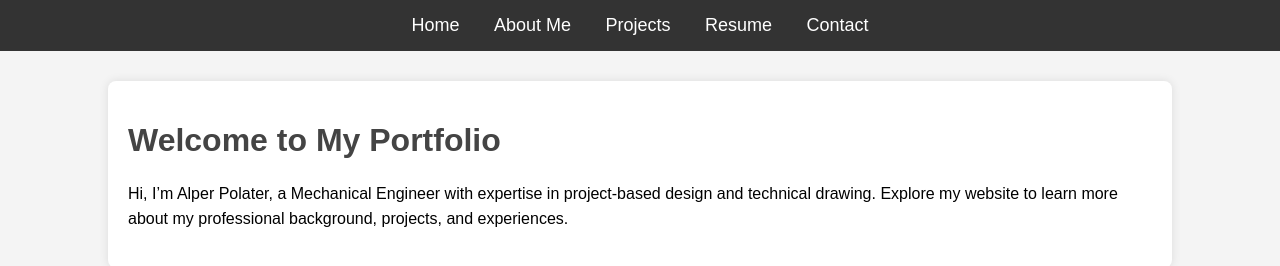
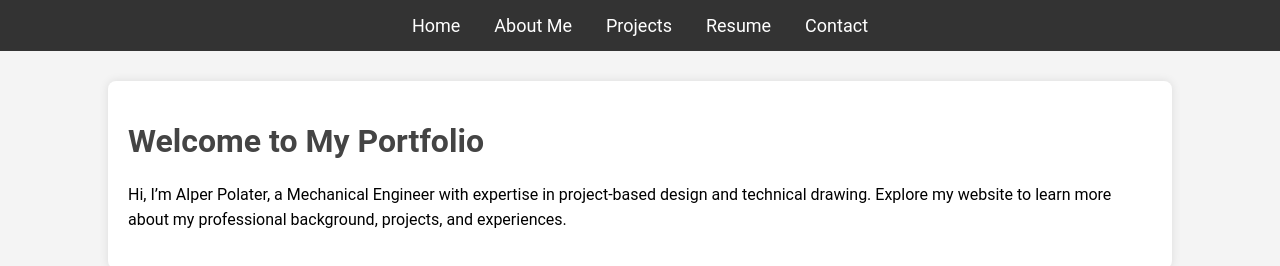
Before and after one commit to alperpolater/alperpolater.github.io, a plain HTML site: page index.html in a window 1280 px wide. Drawn offline with Linux system fonts and the light colour scheme.

Commit message:
Update style.css

```diff
--- a/style.css
+++ b/style.css
@@ -1,5 +1,6 @@
+/* Set a global font style */
 body {
-    font-family: Arial, sans-serif;
+    font-family: 'Roboto', Arial, sans-serif;
     margin: 0;
     padding: 0;
     background-color: #f4f4f4;
@@ -57,3 +58,5 @@ footer {
     text-align: center;
     padding: 20px 0;
 }
+
+@import url('https://fonts.googleapis.com/css2?family=Roboto:wght@400;700&display=swap');
```
